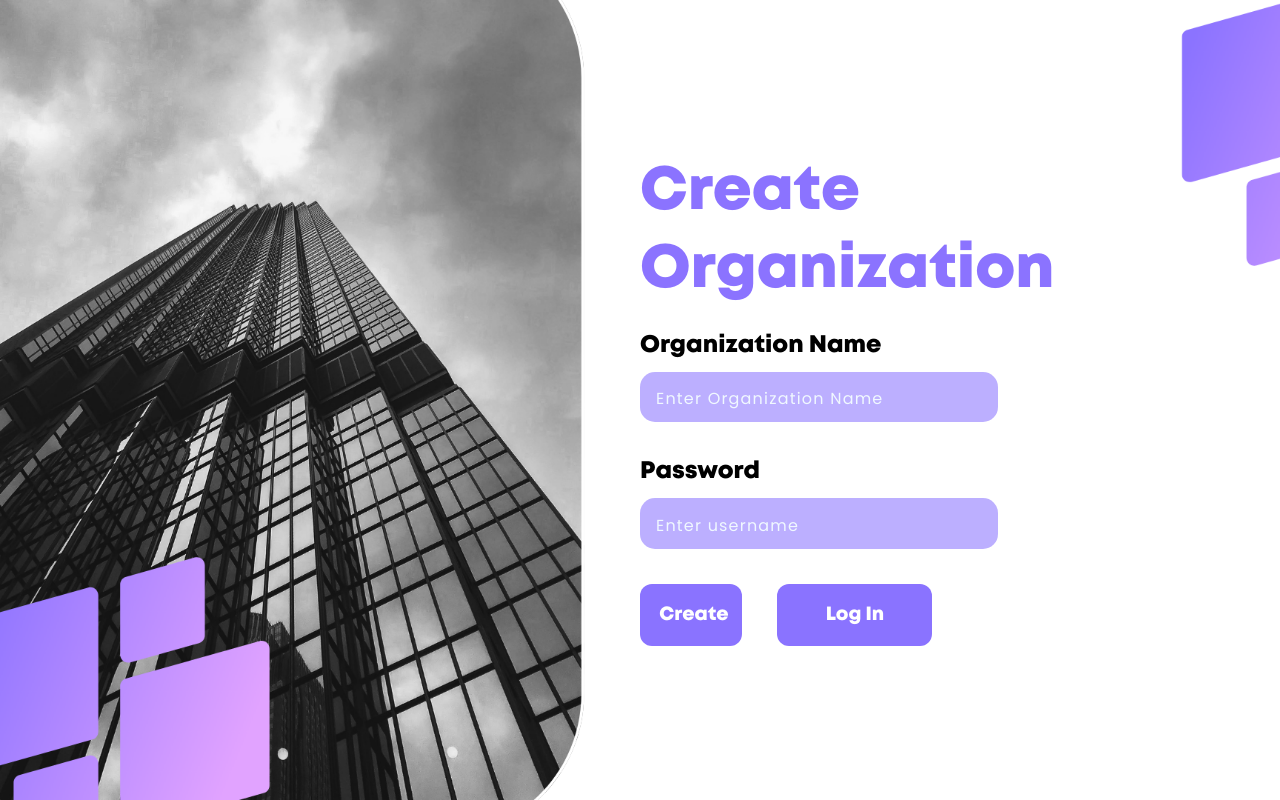
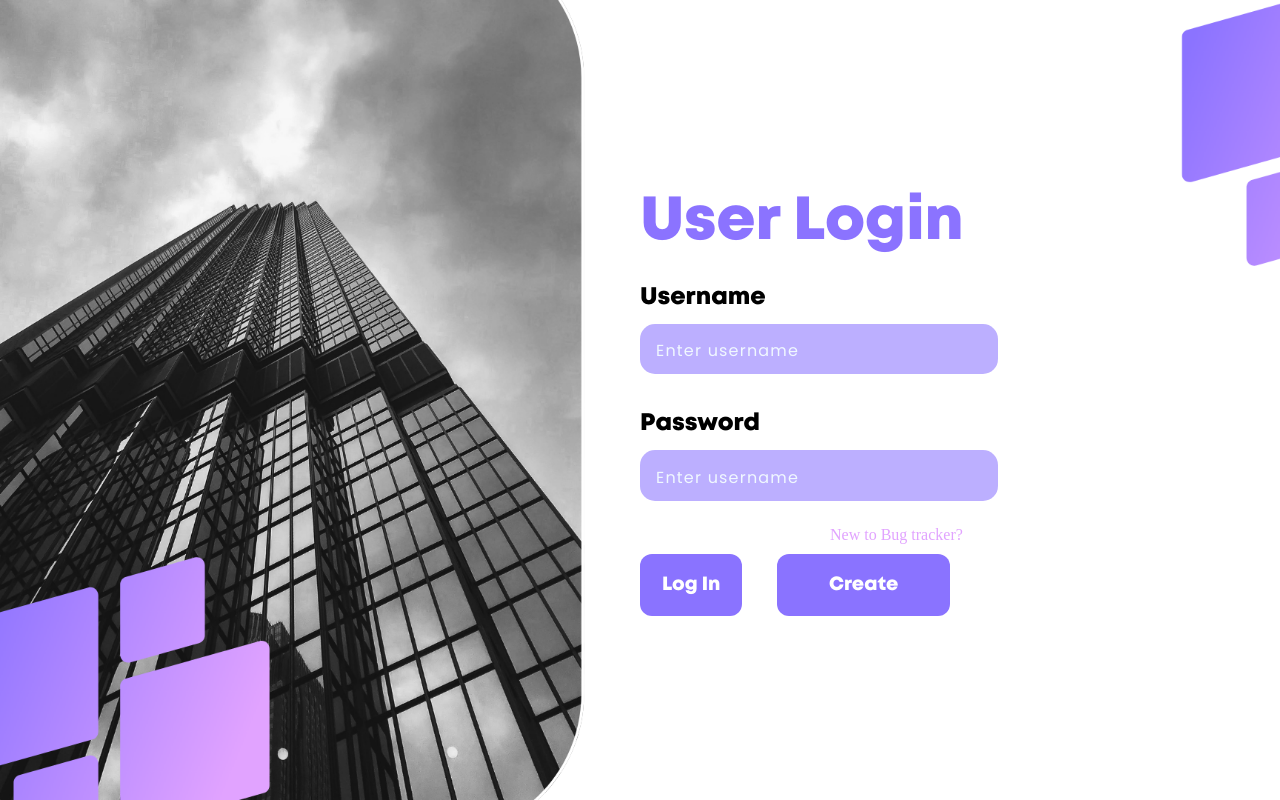
Before and after one commit to BISTArk/TRINIT_7IQ_DEV02, a React (Create React App) app in the folder client/: page /loguser in a window 1280 px wide. Built offline with nearby package versions, Linux system fonts and the light colour scheme; no server answers; a web font is replaced by a local one.

Commit message:
user registration and login frontend

```diff
--- a/client/src/pages/LoginUser/Loguser.jsx
+++ b/client/src/pages/LoginUser/Loguser.jsx
@@ -46,26 +46,23 @@ function LogUser() {
       </div>
     <div className="mainform">
       <div className="headerReg">
-      <h1 className="regorgHead">Create </h1>
-        <h1 className="regorgHead">Organization</h1>
+      <h1 className="regorgHead">User Login</h1>
+
         </div>
           <form className="reg-form">
           <div className="form-field-reg">
-                  <label htmlFor="name" className="input-text" placeholder="Enter organization name">
-                    Organization Name
+                  <label htmlFor="username" className="input-text" >
+                    Username
                   </label>
-
+          <br />
                   <input
                     type="text"
-                    name="orgname"
-                    placeholder="Enter Organization Name"
+                    name="username"
+                    placeholder="Enter username"
                     className="RegInput"
-                    value={name}
-                    onChange={(e) => {
-                      setname( e.target.value);
-                    }}
+
                   />
-                </div>
+        </div>
                 <div className="form-field-reg">
                   <label htmlFor="password" className="input-text ">
                     Password
@@ -81,15 +78,17 @@ function LogUser() {
                       setpassword(e.target.value);
                     }}
                   />
-                </div>
-                <div className="buttonsReg">
-                    <button className="createorg" onClick={handleSubmit}>
+        </div>
+        <span className="already">New to Bug tracker?</span>
+        <div className="buttonsReg">
+               <button className=" createorg">
+                          Log In
+                      </button>
+
+                    <Link to="/regorg">
+                    <button className="loginorg" onClick={handleSubmit}>
                         Create
                     </button>
-                    <Link to="/logorg">
-                      <button className="loginorg">
-                          Log In
-                      </button>
                     </Link>
                 </div>
           </form>
--- a/client/src/pages/LoginUser/loguser.css
+++ b/client/src/pages/LoginUser/loguser.css
@@ -0,0 +1,123 @@
+*{
+    margin: 0;
+    padding: 0;
+    box-sizing: border-box;
+
+
+}
+@import url('https://fonts.googleapis.com/css2?family=Poppins&display=swap');
+
+@font-face {
+    font-family: 'MontBold';
+    src: url('../../assets/fonts/Mont-HeavyDEMO.otf');
+}
+@font-face {
+    font-family: 'Mont';
+    src: url('../../assets/fonts/Mont-ExtraLightDEMO.otf');
+}
+.regpage{
+    display: flex;
+    width: 100vw;
+    height: 100vh;
+    background-image: url(../../assets/bg2.png);
+    background-repeat: no-repeat;
+    background-size: cover;
+}
+.form-field-reg{
+    margin-bottom: 1.2rem;
+}
+.sidepic{
+
+    flex: 4;
+}
+.regorgHead{
+    font-family: 'MontBold';
+    white-space: pre-line;
+    font-size: 3.8rem;
+    font-weight: 500;
+    color: #8B73FF;
+
+}
+.headerReg{
+    margin-bottom: 1.3rem;
+}
+
+.mainform{
+    flex: 4;
+    display: flex;
+    justify-content: center;
+    flex-direction: column;
+    padding: 10%;
+}
+.RegInput{
+    width: 70%;
+    border-radius: 15px;
+    background-color: #8a73ff91;
+    padding: 0.6rem;
+    padding-left: 1rem;
+    margin-top: 0.7rem;
+    margin-bottom: 1rem;
+    transition: 0.2s;
+    border: none;
+    outline: none;
+    color: #fff;
+    font-family: 'Poppins', sans-serif;
+    font-weight: 500;
+    font-size: 1.3rem;
+
+}
+.RegInput:focus{
+    border: none;
+    outline: none;
+    background-color: #8a73ff;
+}
+.RegInput::placeholder{
+    color: aliceblue;
+    font-family: 'Poppins', sans-serif;
+    font-size: 1rem;
+    letter-spacing: 1.2px;
+
+}
+
+.RegInput:hover{
+    background-color: #8a73ff;
+}
+.input-text{
+    font-family: 'MontBold';
+    font-size: 1.5rem;
+    font-weight: 500;
+}
+.createorg{
+    border: none;
+    outline: none;
+    width: 20%;
+    padding: 1.2rem;
+    background-color: #8a73ff;
+    color: #fff;
+    font-family: 'MontBold';
+    font-size: 1.2rem;
+    border-radius: 12px;
+    transition: 0.3s;
+}
+.loginorg{
+    border: none;
+    outline: none;
+    width: 160%;
+    padding: 1.2rem;
+    background-color: #8a73ff;
+    color: #fff;
+    font-family: 'MontBold';
+    font-size: 1.2rem;
+    border-radius: 12px;
+    transition: 0.3s;
+}
+
+.buttonsReg{
+    display: flex;
+    flex-direction: row;
+    gap: 35px;
+}
+.createorg:hover,.loginorg:hover{
+    background-color: #E1A3FF;
+    cursor: pointer;
+}
--- a/client/src/pages/RegisterOrg/Regorg.jsx
+++ b/client/src/pages/RegisterOrg/Regorg.jsx
@@ -81,7 +81,8 @@ function Regorg() {
                       setpassword(e.target.value);
                     }}
                   />
-                </div>
+        </div>
+        <span className="already">Got an organization?</span>
                 <div className="buttonsReg">
                     <button className="createorg" onClick={handleSubmit}>
                         Create
--- a/client/src/pages/RegisterOrg/regorg.css
+++ b/client/src/pages/RegisterOrg/regorg.css
@@ -99,6 +99,14 @@
     border-radius: 12px;
     transition: 0.3s;
 }
+.already{
+    position: relative;
+    left: 100px;
+    color: #E1A3FF;
+    top: -10px;
+    font-family: 'MontSemi';
+
+}
 .loginorg{
     border: none;
     outline: none;
--- a/client/src/pages/RegisterUser/Reguser.jsx
+++ b/client/src/pages/RegisterUser/Reguser.jsx
@@ -1,9 +1,123 @@
-import "./reguser.css";
+import { useState } from "react";
+import "./reguser.css"
+import { NavLink as Link } from "react-router-dom";
 
-function Reguser() {
-  return <div>
+function RegUser() {
 
+  const [name, setname] = useState("");
+  const [username, setusername] = useState("");
+    const [password, setpassword] = useState("");
+
+    const handleSubmit = async (e) => {
+      e.preventDefault();
+      const re = /^\S+@\S+\.\S+$/;
+      if (name.length < 2)
+        alert("Name should be a minimum of 2 characters long");
+      else if (name.length > 50)
+
+        alert("Name should be a maximum of 50 characters long");
+    else if (username.length < 2)
+        alert("Name should be a minimum of 2 characters long");
+      else if (username.length > 50)
+
+        alert("Name should be a maximum of 50 characters long");
+      else if (password.length < 6)
+        alert("Password should be a minimum of 6 characters long");
+      else {
+        const data = {
+          Name: name,
+          username:username,
+          password:password,
+        };
+        const options = {
+          method: "POST",
+          mode: "cors",
+          headers: {
+            "Content-Type": "application/json",
+            "Access-Control-Allow-Origin": "*",
+          },
+          body: JSON.stringify(data),
+        };
+
+        const response = await fetch(process.env.REACT_APP_SERVER_BASE_URL +
+          "/api/auth/signupOrganizer",
+          options
+        );
+        console.log(response);
+        window.location.href = "/login";
+      }
+    };
+
+  return <div className="regpage">
+      <div className="sidepic">
+
+      </div>
+    <div className="mainform">
+      <div className="headerReg">
+      <h1 className="regorgHead">Register </h1>
+
+        </div>
+          <form className="reg-form">
+          <div className="form-field-reg">
+                  <label htmlFor="username" className="input-text" >
+                    Username
+                  </label>
+          <br />
+                  <input
+                    type="text"
+                    name="username"
+                    placeholder="Enter username"
+                    className="RegInput"
+
+                  />
+        </div>
+        <div className="form-field-reg">
+                  <label htmlFor="name" className="input-text" placeholder="Enter organization name">
+                    Name
+                  </label>
+          <br />
+                  <input
+                    type="text"
+                    name="name"
+                    placeholder="Enter your name"
+                    className="RegInput"
+                    value={name}
+                    onChange={(e) => {
+                      setname( e.target.value);
+                    }}
+                  />
+                </div>
+                <div className="form-field-reg">
+                  <label htmlFor="password" className="input-text ">
+                    Password
+          </label>
+          <br />
+                  <input
+                    type="password"
+                    name="password"
+                    placeholder="Enter password"
+                    className="RegInput"
+                    value={password}
+                    onChange={(e) => {
+                      setpassword(e.target.value);
+                    }}
+                  />
+        </div>
+        <span className="already">Already a Member?</span>
+                <div className="buttonsReg">
+                    <button className="createorg" onClick={handleSubmit}>
+                        Register
+          </button>
+
+                    <Link to="/logorg">
+                      <button className="loginorg">
+                          Log In
+                      </button>
+                    </Link>
+                </div>
+          </form>
+      </div>
   </div>;
 }
 
-export default Reguser;
+export default RegUser;
--- a/client/src/pages/RegisterUser/reguser.css
+++ b/client/src/pages/RegisterUser/reguser.css
@@ -0,0 +1,131 @@
+*{
+    margin: 0;
+    padding: 0;
+    box-sizing: border-box;
+
+
+}
+@import url('https://fonts.googleapis.com/css2?family=Poppins&display=swap');
+
+@font-face {
+    font-family: 'MontBold';
+    src: url('../../assets/fonts/Mont-HeavyDEMO.otf');
+}
+@font-face {
+    font-family: 'Mont';
+    src: url('../../assets/fonts/Mont-ExtraLightDEMO.otf');
+}
+.regpage{
+    display: flex;
+    width: 100vw;
+    height: 100vh;
+    background-image: url(../../assets/bg2.png);
+    background-repeat: no-repeat;
+    background-size: cover;
+}
+.form-field-reg{
+    margin-bottom: 1.2rem;
+}
+.sidepic{
+
+    flex: 4;
+}
+.regorgHead{
+    font-family: 'MontBold';
+    white-space: pre-line;
+    font-size: 3.8rem;
+    font-weight: 500;
+    color: #8B73FF;
+
+}
+.headerReg{
+    margin-bottom: 1.3rem;
+}
+
+.mainform{
+    flex: 4;
+    display: flex;
+    justify-content: center;
+    flex-direction: column;
+    padding: 10%;
+}
+.RegInput{
+    width: 70%;
+    border-radius: 15px;
+    background-color: #8a73ff91;
+    padding: 0.6rem;
+    padding-left: 1rem;
+    margin-top: 0.7rem;
+    margin-bottom: 1rem;
+    transition: 0.2s;
+    border: none;
+    outline: none;
+    color: #fff;
+    font-family: 'Poppins', sans-serif;
+    font-weight: 500;
+    font-size: 1.3rem;
+
+}
+.RegInput:focus{
+    border: none;
+    outline: none;
+    background-color: #8a73ff;
+}
+.RegInput::placeholder{
+    color: aliceblue;
+    font-family: 'Poppins', sans-serif;
+    font-size: 1rem;
+    letter-spacing: 1.2px;
+
+}
+
+.RegInput:hover{
+    background-color: #8a73ff;
+}
+.input-text{
+    font-family: 'MontBold';
+    font-size: 1.5rem;
+    font-weight: 500;
+}
+.createorg{
+    border: none;
+    outline: none;
+    width: 20%;
+    padding: 1.2rem;
+    background-color: #8a73ff;
+    color: #fff;
+    font-family: 'MontBold';
+    font-size: 1.2rem;
+    border-radius: 12px;
+    transition: 0.3s;
+}
+.loginorg{
+    border: none;
+    outline: none;
+    width: 160%;
+    padding: 1.2rem;
+    background-color: #8a73ff;
+    color: #fff;
+    font-family: 'MontBold';
+    font-size: 1.2rem;
+    border-radius: 12px;
+    transition: 0.3s;
+}
+.already{
+    position: relative;
+    left: 190px;
+    color: #E1A3FF;
+    top: -10px;
+    font-family: 'MontSemi';
+
+}
+
+.buttonsReg{
+    display: flex;
+    flex-direction: row;
+    gap: 35px;
+}
+.createorg:hover,.loginorg:hover{
+    background-color: #E1A3FF;
+    cursor: pointer;
+}
```
